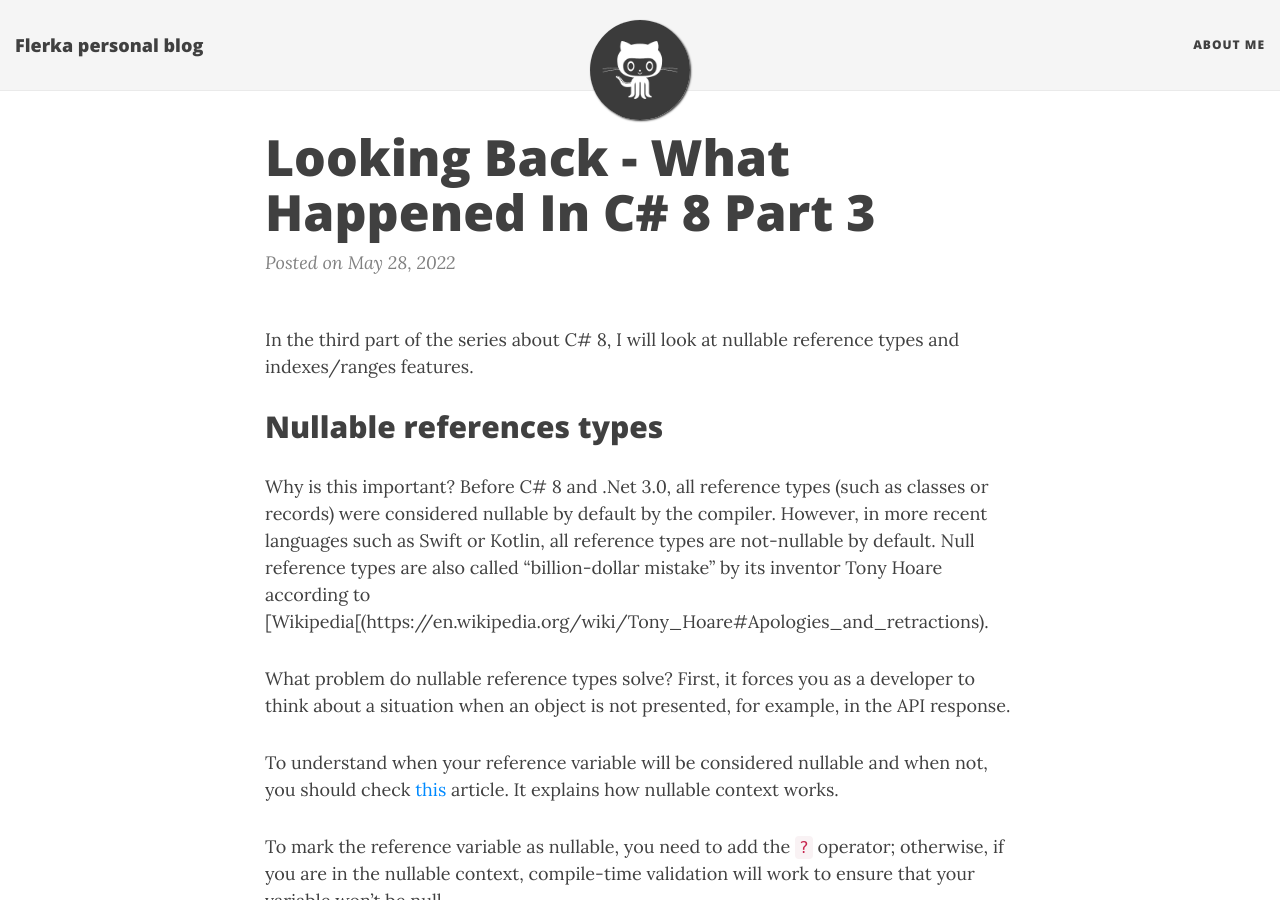
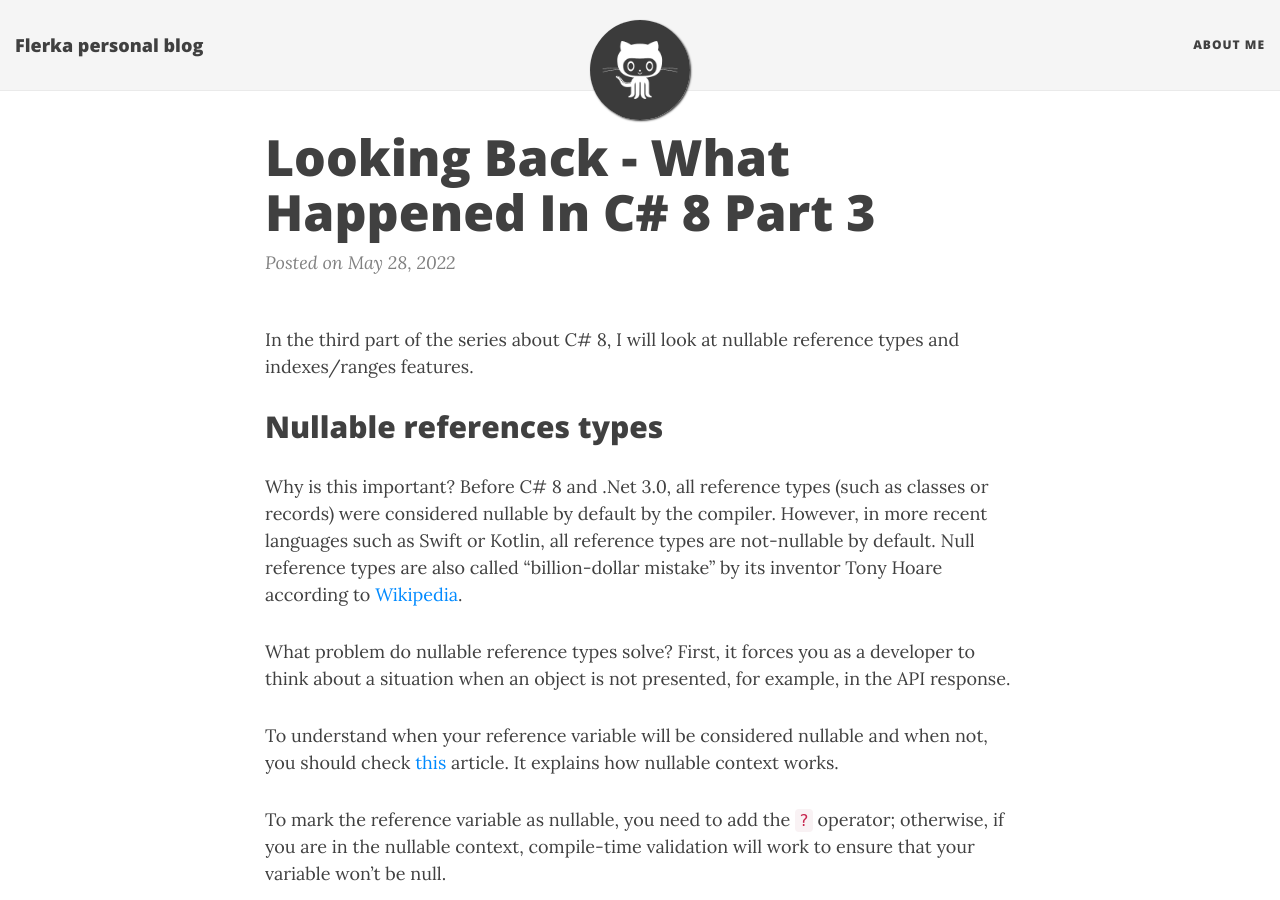
Before and after one commit to flerka/personal-blog, a Jekyll site: the page built from _posts/2022-05-28-whats-new-in-net-csharp-8-part3.md, in a window 1280 px wide and 900 px high. Built offline with Jekyll 4.4.1, drawn with Linux system fonts in a browser that asks for light colours; nearby versions of some CDN libraries; comment, search, counter and statistics services are not loaded.

Commit message:
fix typo

```diff
--- a/_posts/2022-05-28-whats-new-in-net-csharp-8-part3.md
+++ b/_posts/2022-05-28-whats-new-in-net-csharp-8-part3.md
@@ -9,7 +9,7 @@ comments: true
 In the third part of the series about C# 8, I will look at nullable reference types and indexes/ranges features.
 
 ## Nullable references types
-Why is this important? Before C# 8 and .Net 3.0, all reference types (such as classes or records) were considered nullable by default by the compiler. However, in more recent languages such as Swift or Kotlin, all reference types are not-nullable by default. Null reference types are also called "billion-dollar mistake" by its inventor Tony Hoare according to [Wikipedia[(https://en.wikipedia.org/wiki/Tony_Hoare#Apologies_and_retractions).
+Why is this important? Before C# 8 and .Net 3.0, all reference types (such as classes or records) were considered nullable by default by the compiler. However, in more recent languages such as Swift or Kotlin, all reference types are not-nullable by default. Null reference types are also called "billion-dollar mistake" by its inventor Tony Hoare according to [Wikipedia](https://en.wikipedia.org/wiki/Tony_Hoare#Apologies_and_retractions).
 
 What problem do nullable reference types solve? First, it forces you as a developer to think about a situation when an object is not presented, for example, in the API response.
 
```
